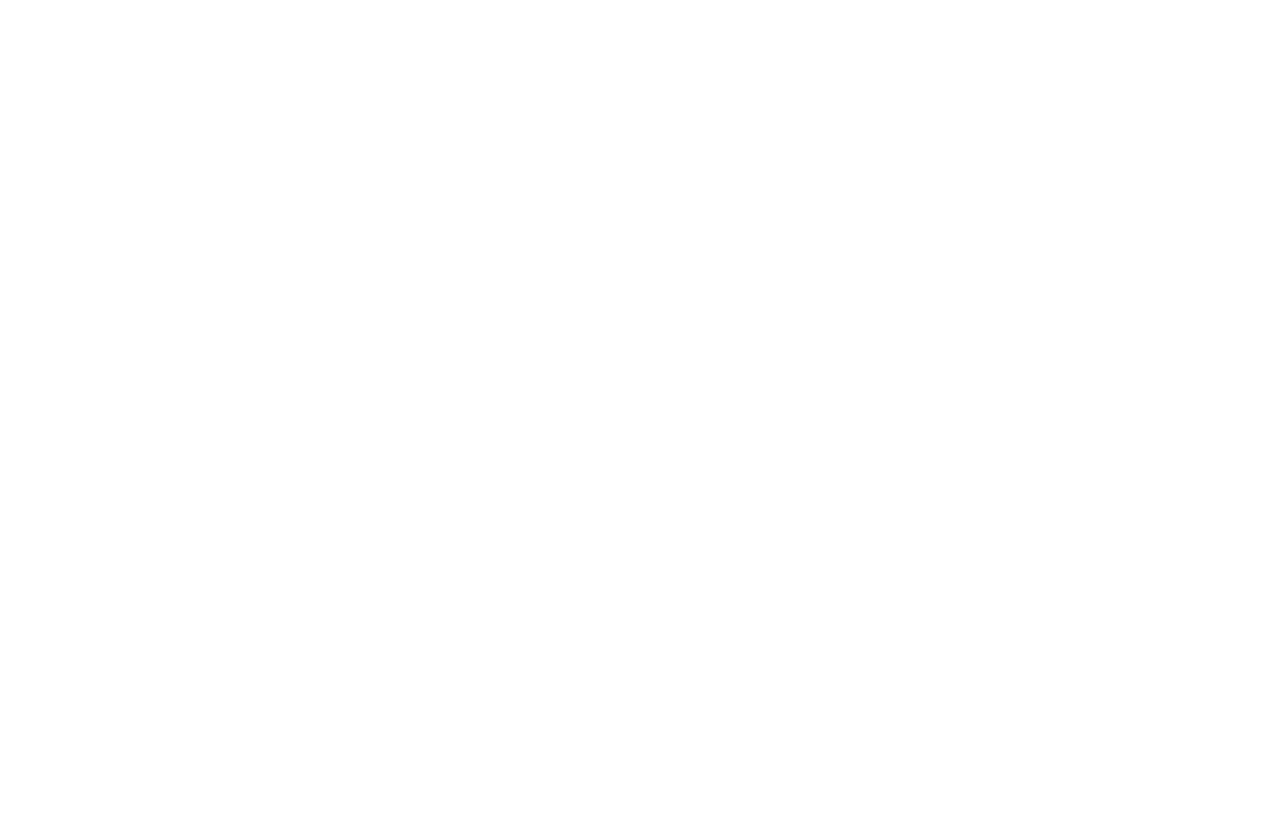
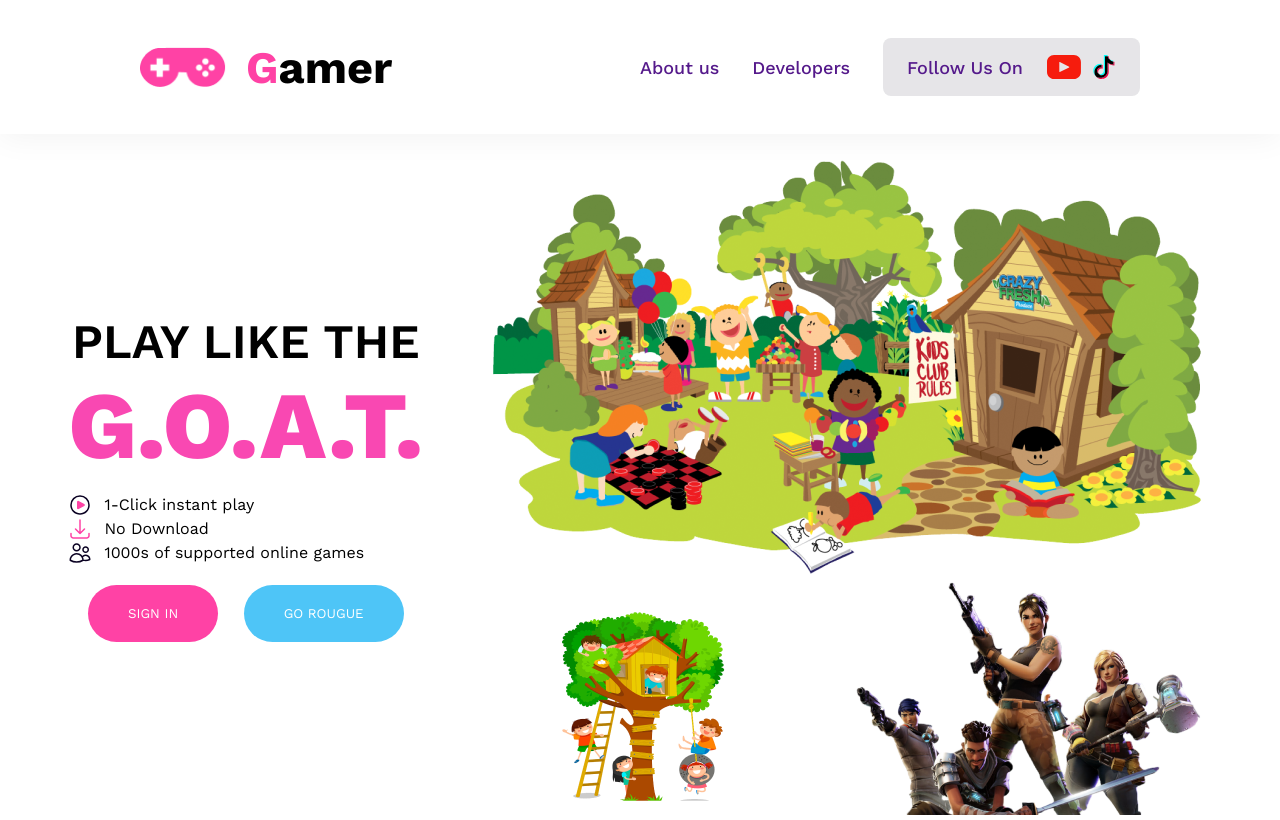
Before and after one commit to akd420/Gamer, a plain HTML site: page index.html in a window 1280 px wide. Drawn offline with nearby package versions, Linux system fonts and the light colour scheme.

Commit message:
header done barely

```diff
--- a/index.html
+++ b/index.html
@@ -4,20 +4,77 @@
     <meta charset="UTF-8" />
     <meta name="viewport" content="width=device-width, initial-scale=1.0" />
     <title>Gamer</title>
+    <link rel="shortcut icon" href="images/Frame.png" type="image/x-icon" />
     <link rel="stylesheet" href="styles/styles.css" />
     <link rel="stylesheet" href="styles/responsive.css" />
+    <link rel="preconnect" href="https://fonts.googleapis.com" />
+    <link rel="preconnect" href="https://fonts.gstatic.com" crossorigin />
+    <link
+      href="https://fonts.googleapis.com/css2?family=Work+Sans:wght@400;500;600;700;800&display=swap"
+      rel="stylesheet"
+    />
   </head>
   <body>
     <header>
 
+      <!-- nav section -->
+
+      <nav>
+        <div class="nav-container">
+          <div class="nav-logo-container">
+            <img src="images/Frame.png" alt="" />
+            <p><span>G</span>amer</p>
+          </div>
+          <div class="nav-item-container">
+            <a href="">About us</a>
+            <a href="">Developers</a>
+            <a class="follow-btn" href="">
+              <p style="margin-right: 14px;" >Follow Us On</p>
+              <img src="images/Yt.svg" alt="">
+              <img src="images/tik-tok 1.svg" alt="">
+            </a>
+          </div>
+        </div>
+      </nav>
+
+      <!-- banner section -->
+
+      <section class="banner-container">
+        <div class="banner-text">
+          <h2>
+            PLAY LIKE THE
+          </h2>
+          <h1>
+            G.O.A.T.
+          </h1>
+          <ul>
+            <li class="banner-list">
+              <img src="images/Frame.svg" alt="">
+              <p>1-Click instant play</p>
+              </li>
+            <li class="banner-list">
+              <img src="images/Frame (1).svg" alt="">
+              <p>No Download</p>
+              </li>
+            <li class="banner-list">
+              <img src="images/Frame (2).svg" alt="">
+              <p>1000s of supported online games</p>
+              </li>
+          </ul>
+          <div class="banner-btns">
+            <button class="banner-btn-1">SIGN IN</button>
+            <button class="banner-btn-2">GO ROUGUE</button>
+          </div>
+        </div>
+        <div class="banner-img">
+          <img src="images/Group 18.png" alt="">
+        </div>
+      </section>
+
     </header>
 
-    <main>
+    <main></main>
 
-    </main>
-
-    <footer>
-
-    </footer>
+    <footer></footer>
   </body>
 </html>
--- a/styles/responsive.css
+++ b/styles/responsive.css
@@ -0,0 +1,77 @@
+@media screen and (max-width: 576px) {
+    /* nav section */
+    .nav-container{
+        flex-direction: column;
+        justify-content: center;
+        padding: 50px 60px 50px 50px;
+    }
+    .nav-logo-container{
+        gap: 10px;
+        justify-items: center;
+        width: auto;
+    }
+    .nav-item-container{
+        flex-direction: column;
+    }
+    .nav-item-container a{
+        margin-top: 50px;
+    }
+    .nav-item-container .follow-btn{
+        width: 262px;
+    }
+
+    /* banner section */
+
+    .banner-container{
+        flex-direction: column-reverse;
+    }
+    .banner-img img{
+        width: 380px;
+    }
+    .banner-text h2 {
+        margin-top: 100px;
+    }
+    .banner-btns{
+        margin-bottom: 100px;
+    }
+}
+
+@media screen and (min-width: 577px)  and (max-width: 992px) {
+    .nav-container{
+        flex-direction: column;
+        justify-content: center;
+        padding: 50px 60px 50px 50px;
+    }
+    .nav-logo-container{
+        gap: 10px;
+        justify-items: center;
+        width: auto;
+    }
+    .nav-item-container{
+        flex-direction: column;
+    }
+    .nav-item-container a{
+        margin-top: 50px;
+    }
+    .nav-item-container .follow-btn{
+        width: 262px;
+    }
+
+    /* banner section */
+
+    .banner-container{
+        flex-direction: column;
+    }
+    .banner-img img{
+        width: 650px;
+    }
+    .banner-img{
+        margin-bottom: 100px;
+    }
+    .banner-text h2 {
+        margin-top: 100px;
+    }
+    .banner-btns{
+        margin-bottom: 100px;
+    }
+}
--- a/styles/styles.css
+++ b/styles/styles.css
@@ -0,0 +1,115 @@
+/* shared styles */
+* {
+  box-sizing: border-box;
+  margin: 0;
+  padding: 0;
+  font-family: Work Sans;
+}
+
+/* header section */
+
+/* nav section */
+
+nav {
+  background-color: rgba(255, 255, 255, 1);
+  box-shadow: 0px 4px 30px rgba(0, 0, 0, 0.05);
+}
+.nav-container {
+  max-width: 1440px;
+  margin: 0 auto;
+  display: flex;
+  justify-content: space-between;
+  align-items: center;
+  padding: 38px 140px;
+}
+.nav-logo-container {
+  display: flex;
+  gap: 20px;
+  align-items: center;
+  width: 50%;
+}
+.nav-logo-container p {
+  font-size: 45px;
+  font-weight: 700;
+}
+.nav-logo-container span {
+  color: #ff42a5;
+}
+.nav-logo-container img {
+  width: 86.041px;
+}
+.nav-item-container a {
+  text-align: center;
+  font-size: 18px;
+  font-weight: 500;
+  text-decoration: none;
+}
+.nav-item-container {
+  display: flex;
+  justify-content: space-between;
+  align-items: center;
+  width: 50%;
+}
+.nav-item-container .follow-btn {
+  display: flex;
+  align-items: center;
+  gap: 10px;
+  border-radius: 8px;
+  background: rgba(11, 2, 35, 0.1);
+  padding: 17px 24px;
+}
+
+/* banner section */
+
+.banner-container {
+  max-width: 1440px;
+  margin: 0 auto;
+  display: flex;
+  align-items: center;
+  justify-content: space-evenly;
+}
+.banner-text {
+
+}
+.banner-text h2 {
+  text-align: center;
+  font-size: 48px;
+  font-weight: 600;
+}
+.banner-text h1 {
+  text-align: center;
+  font-size: 95px;
+  font-weight: 800;
+  margin-bottom: 12px;
+  color: #f948b2;
+}
+.banner-container ul{
+  align-items: center;
+}
+.banner-list {
+  display: flex;
+  text-align: center;
+  justify-content: start;
+  list-style: none;
+  align-items: center;
+  gap: 12px;
+}
+.banner-btns{
+  margin-top: 20px;
+  text-align: center;
+}
+.banner-btn-1 {
+  padding: 21px 40px;
+  border-radius: 48px;
+  background-color: #FF42A5;
+  color: #FFF;
+  border: none;
+  margin-right: 20px;
+}
+.banner-btn-2 {
+  padding: 21px 40px;
+  border-radius: 48px;
+  background-color: #4EC5F7;;
+  color: #FFF;
+  border: none;
+}
```
Also changed, not shown: images/Frame (1).svg (added), images/Frame (2).svg (added), images/Frame.svg (added), images/Yt.svg (added), images/tik-tok 1.svg (added).
